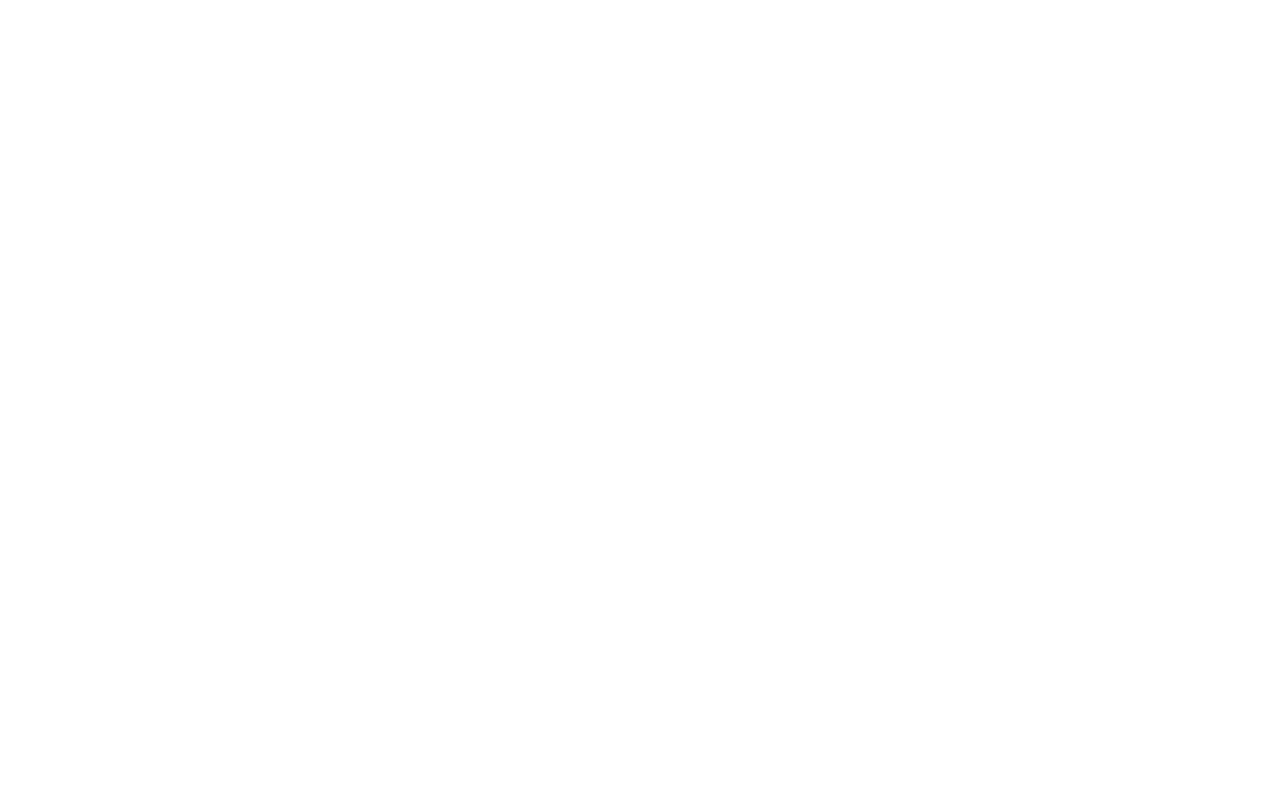
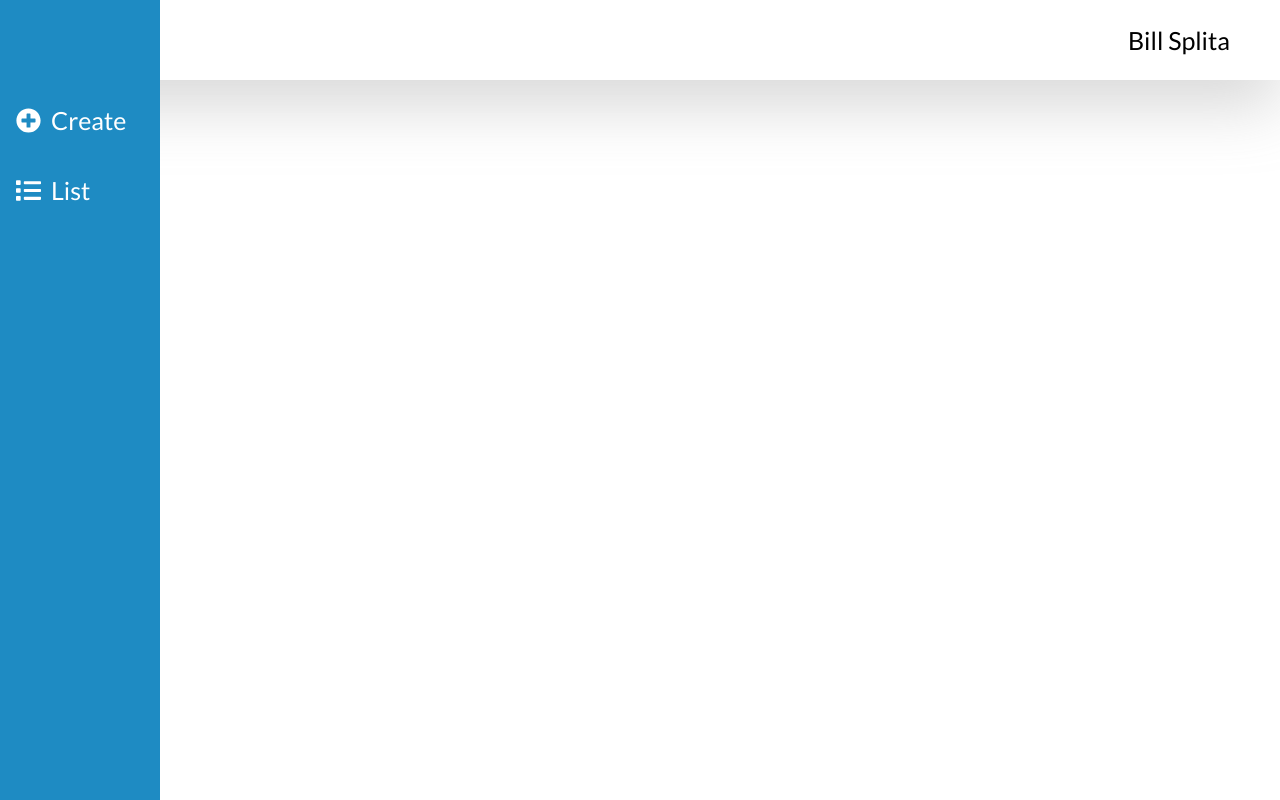
Before and after one commit to chinemelu/bill-splitting-app, a Vue app in the folder bill-splitting-app/: page /navbar in a window 1280 px wide. Built offline with nearby package versions, Linux system fonts and the light colour scheme.

Commit message:
feat(list bills): create list bills view
- create list bills view
- create Navbar and Sidbar components
- create defaultLayout static component

```diff
--- a/bill-splitting-app/package.json
+++ b/bill-splitting-app/package.json
@@ -8,6 +8,9 @@
     "lint": "vue-cli-service lint"
   },
   "dependencies": {
+    "@fortawesome/fontawesome-svg-core": "^1.2.26",
+    "@fortawesome/free-solid-svg-icons": "^5.12.0",
+    "@fortawesome/vue-fontawesome": "^0.1.9",
     "core-js": "^3.4.4",
     "vue": "^2.6.10",
     "vue-router": "^3.1.3",
--- a/bill-splitting-app/src/App.vue
+++ b/bill-splitting-app/src/App.vue
@@ -7,6 +7,8 @@
 <style>
 @import url('https://fonts.googleapis.com/css?family=Lato&display=swap');
 * {
+  padding: 0;
+  margin: 0;
   font-family: 'Lato', sans-serif;
 }
 </style>
--- /dev/null
+++ b/bill-splitting-app/src/components/layout/Navbar.vue
@@ -0,0 +1,32 @@
+<template>
+  <div>
+    <div class="nav">
+      <p class="nav-text">Bill Splita</p>
+    </div>
+  </div>
+</template>
+
+<script>
+export default {
+};
+</script>
+
+<style scoped>
+.nav {
+  width: 100%;
+  position: fixed;
+  height: 80px;
+  z-index: 1;
+  top: 0;
+  background-color: #fff;
+  box-shadow: 0 1.5rem 4rem rgba(204, 204, 204, 0.8)
+}
+.nav-text {
+  position: absolute;
+  top: 50%;
+  transform: translateY(-50%);
+  right: 50px;
+  font-size: 25px;
+}
+
+</style>
--- /dev/null
+++ b/bill-splitting-app/src/components/layout/Sidebar.vue
@@ -0,0 +1,54 @@
+<template>
+  <div>
+    <div class="sidenav">
+      <router-link to="#"><font-awesome-icon icon="plus-circle"/>Create</router-link>
+      <router-link to="#"><font-awesome-icon icon="list"/>List</router-link>
+    </div>
+    <div class="main">
+      <slot></slot>
+    </div>
+  </div>
+</template>
+
+<script>
+export default {
+};
+</script>
+
+<style scoped>
+.sidenav {
+  height: 100%;
+  width: 160px;
+  position: fixed;
+  z-index: 100;
+  top: 0;
+  left: 0;
+  background-color: rgba(30, 139, 195, 1);
+  color: #fff;
+  overflow-x: hidden;
+  padding-top: 90px;
+}
+.sidenav a {
+  padding: 15px 8px 15px 16px;
+  text-decoration: none;
+  font-size: 25px;
+  color: #fff;
+  display: block;
+  margin-bottom: 10px;
+}
+.fa-list, .fa-plus-circle {
+  margin-right: 10px;
+}
+.sidenav a:hover {
+  background-color: #ccc;
+}
+
+.sidenav a:active {
+  background-color: #ccc;
+}
+
+.main {
+  margin-left: 160px;
+  padding: 0px 10px;
+}
+</style>
--- /dev/null
+++ b/bill-splitting-app/src/components/layout/defaultLayout.vue
@@ -0,0 +1,23 @@
+<template>
+  <div>
+   <side-bar>
+    <slot></slot>
+   </side-bar>
+   <nav-bar></nav-bar>
+  </div>
+</template>
+
+<script>
+import Navbar from '@/components/layout/Navbar.vue';
+import Sidebar from '@/components/layout/Sidebar.vue';
+
+export default {
+  components: {
+    'nav-bar': Navbar,
+    'side-bar': Sidebar,
+  },
+};
+</script>
+
+<style scoped>
+</style>
--- a/bill-splitting-app/src/main.js
+++ b/bill-splitting-app/src/main.js
@@ -1,7 +1,14 @@
 import Vue from 'vue';
+import { library } from '@fortawesome/fontawesome-svg-core';
+import { faPlusCircle, faList } from '@fortawesome/free-solid-svg-icons';
+import { FontAwesomeIcon } from '@fortawesome/vue-fontawesome';
 import App from './App.vue';
 import router from './router';
 import store from './store';
+
+library.add(faPlusCircle, faList);
+
+Vue.component('font-awesome-icon', FontAwesomeIcon);
 
 Vue.config.productionTip = false;
 
--- /dev/null
+++ b/bill-splitting-app/src/pages/bills/ListBills.vue
@@ -0,0 +1,82 @@
+<template>
+  <div class="overall">
+    <table class="list-bills-table">
+      <tr>
+        <th>Date</th>
+        <th>Title</th>
+        <th>Description</th>
+        <th>Number of bill recipients</th>
+        <th>Action</th>
+      </tr>
+      <tr>
+        <td>26th Jan, 2020</td>
+        <td>Hangout at Vesicash</td>
+        <td>Too long to be bothered</td>
+        <td>3</td>
+        <td><button class="list-bills-btn">View details</button></td>
+      </tr>
+    </table>
+  </div>
+</template>
+
+<script>
+
+
+export default {
+};
+</script>
+
+
+<style scoped>
+.list-bills-table {
+  box-shadow: 0 1.5rem 4rem rgba(204, 204, 204, 0.5);
+  width: 70%;
+  margin: 120px auto;
+  border-collapse: collapse;
+  border-radius: 5px;
+  text-align: center;
+  font-weight: 100;
+}
+.list-bills-table th {
+  text-transform: uppercase;
+  font-weight: 100;
+}
+td {
+  border: 1px solid #ccc;
+  padding: 15px 20px;
+  border-left: none;
+  border-bottom: none;
+  font-weight: 100;
+}
+tr:hover {
+  transition: all 0.3s;
+  box-shadow: 0 1.5rem 4rem rgba(204, 204, 204, 0.5);
+  transform: translateX(5px);
+  border-top: none;
+}
+tr:hover > td, tr:hover > th {
+  border-top: none;
+  border-bottom: none;
+}
+th:last-child {
+  border-right: none;
+}
+td:last-child {
+  border-right: none;
+}
+th {
+  border: 1px solid #ccc;
+  border-top: none;
+  border-left: none;
+  padding: 20px 20px;
+}
+.list-bills-btn{
+  border: 1px solid rgba(30, 139, 195, 1);
+  padding: 10px 10px;
+  text-transform: uppercase;
+  border-radius: 5px;
+  color:rgba(30, 139, 195, 1);
+  cursor: pointer;
+  outline: none;
+}
+</style>
--- a/bill-splitting-app/src/pages/home/Index.vue
+++ b/bill-splitting-app/src/pages/home/Index.vue
@@ -1,18 +1,18 @@
 <template>
   <div>
-    <!-- <sign-up-form></sign-up-form> -->
-    <sign-in-form></sign-in-form>
+    <sign-up-form></sign-up-form>
+    <!-- <sign-in-form></sign-in-form> -->
   </div>
 </template>
 
 <script>
-// import SignupForm from '@/pages/home/SignupForm.vue';
-import SigninForm from '@/pages/home/SigninForm.vue';
+import SignupForm from '@/pages/home/SignupForm.vue';
+// import SigninForm from '@/pages/home/SigninForm.vue';
 
 export default {
   components: {
-    // 'sign-up-form': SignupForm,
-    'sign-in-form': SigninForm,
+    'sign-up-form': SignupForm,
+    // 'sign-in-form': SigninForm,
   },
 };
 </script>
--- a/bill-splitting-app/src/router/index.js
+++ b/bill-splitting-app/src/router/index.js
@@ -14,6 +14,21 @@
     name: 'signin-form',
     component: () => import('@/pages/home/Index.vue'),
   },
+  {
+    path: '/sidebar',
+    name: 'sidebar',
+    component: () => import('@/components/layout/Sidebar.vue'),
+  },
+  {
+    path: '/navbar',
+    name: 'navbar',
+    component: () => import('@/components/layout/defaultLayout.vue'),
+  },
+  {
+    path: '/list',
+    name: 'list',
+    component: () => import('@/pages/bills/ListBills.vue'),
+  },
 ];
 
 const router = new VueRouter({
```
Also changed, not shown: bill-splitting-app/src/pages/bills/Index.vue (added), 1 other file (tests, documents, lock files or other folders).
